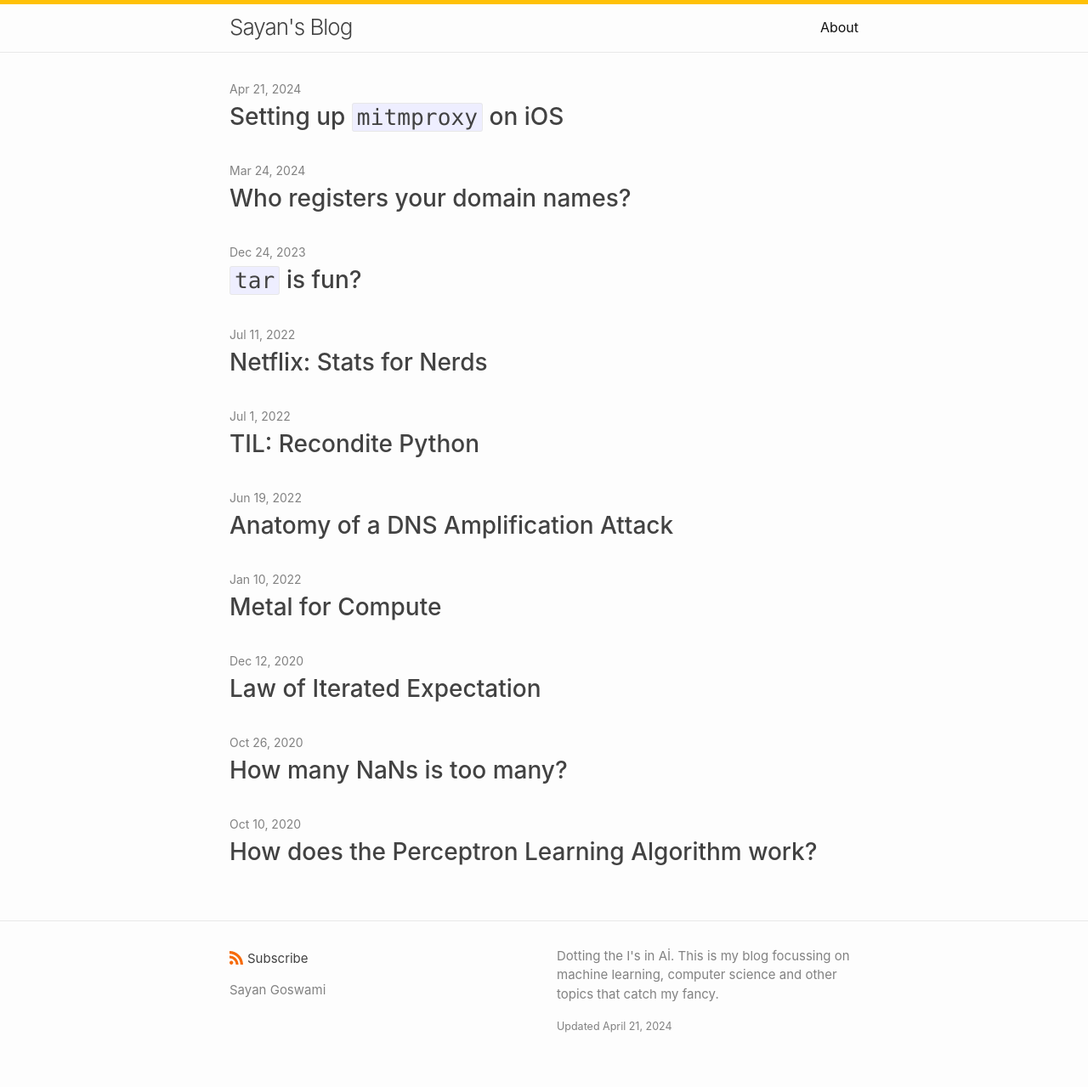
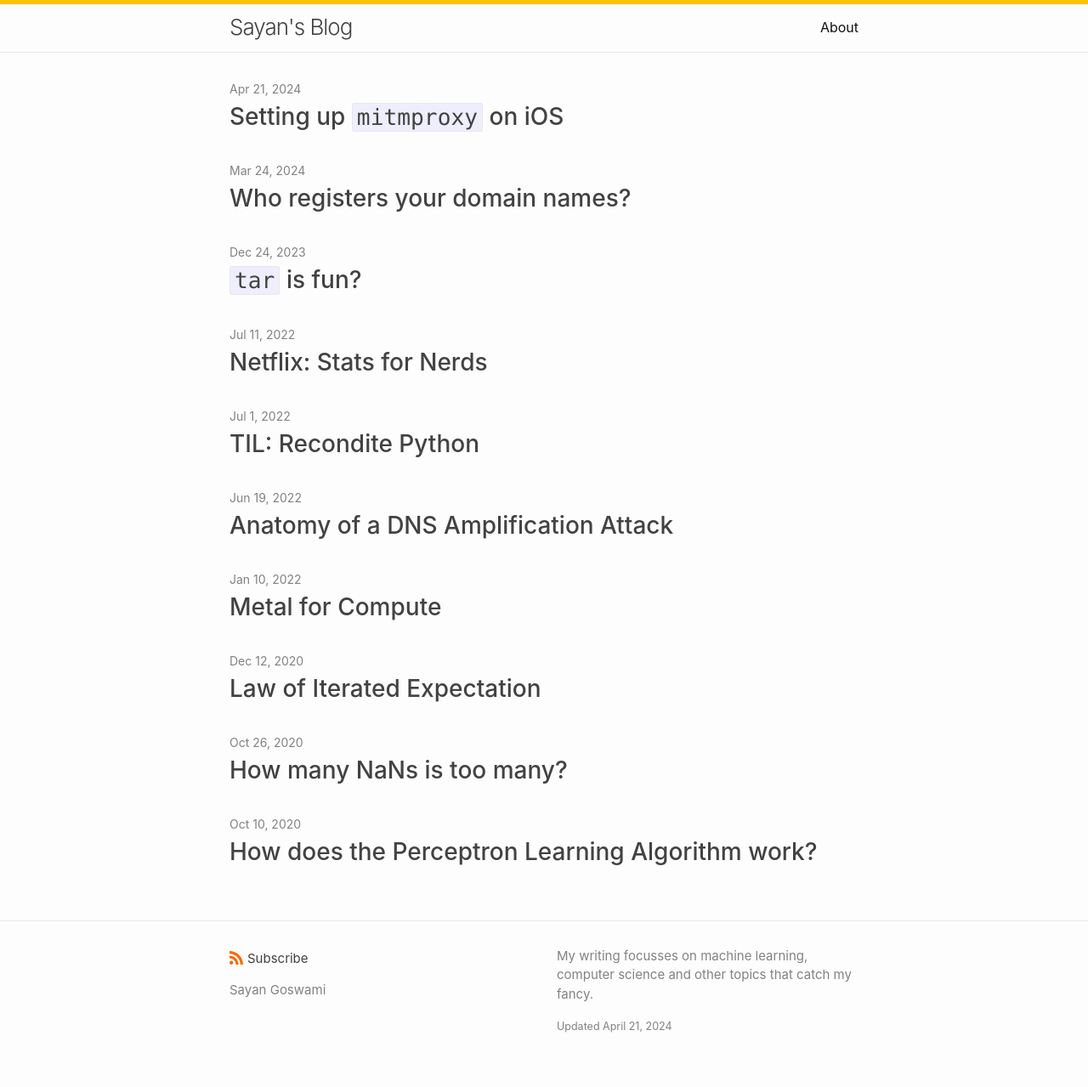
Before and after one commit to say4n/blog, a Jekyll site: the page built from index.md, in a window 1280 px wide. Shown: the whole page at 85% size. Built offline with Jekyll 4.4.1, drawn with Linux system fonts in a browser that asks for light colours.

Commit message:
update description

```diff
--- a/_config.yml
+++ b/_config.yml
@@ -2,7 +2,7 @@ title: Sayan's Blog
 author:
   name: Sayan Goswami
 description: >-
-  Dotting the I's in A&Idot;. This is my blog focussing on machine learning,
+  My writing focusses on machine learning,
   computer science and other topics that catch my fancy.
 
 show_excerpts: false # set to true to show excerpts on the homepage
```
